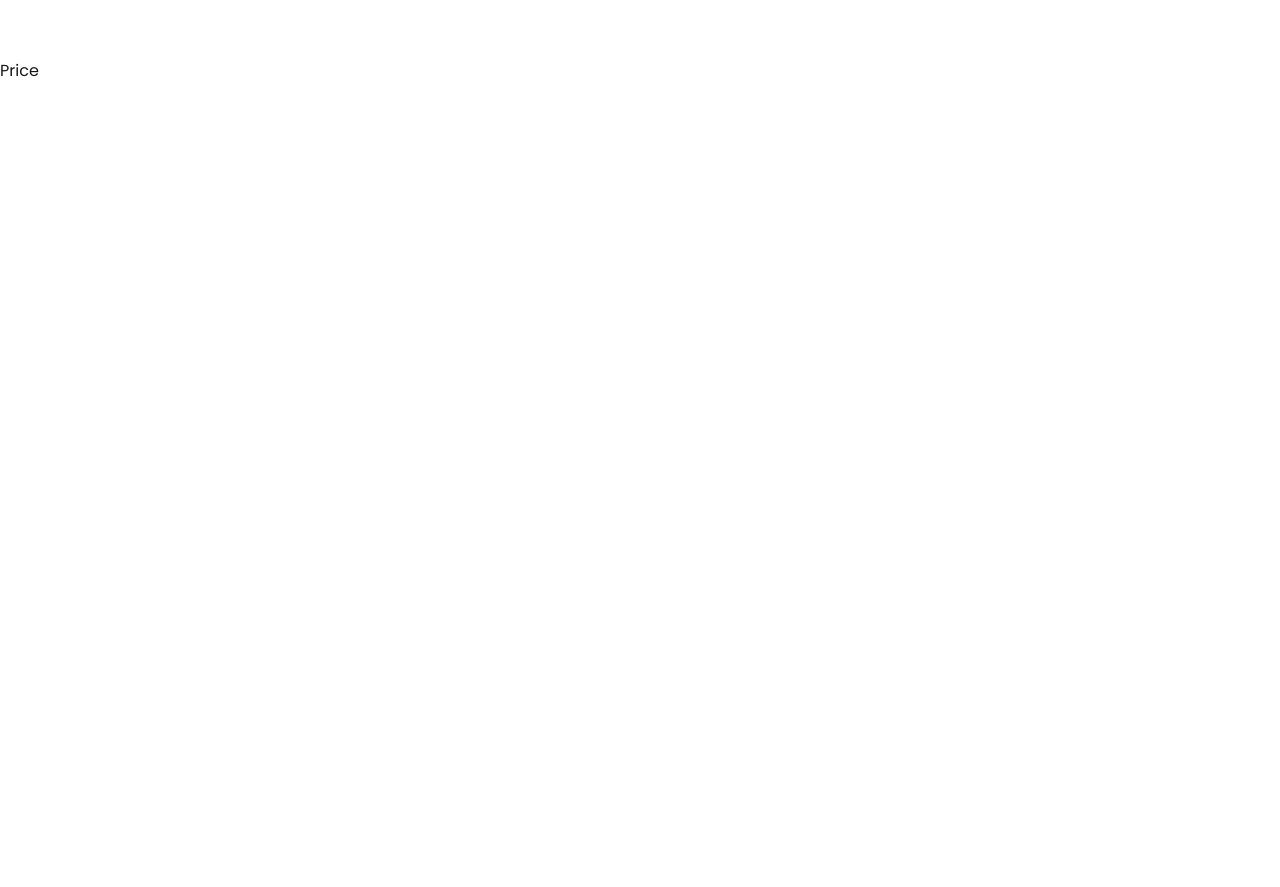
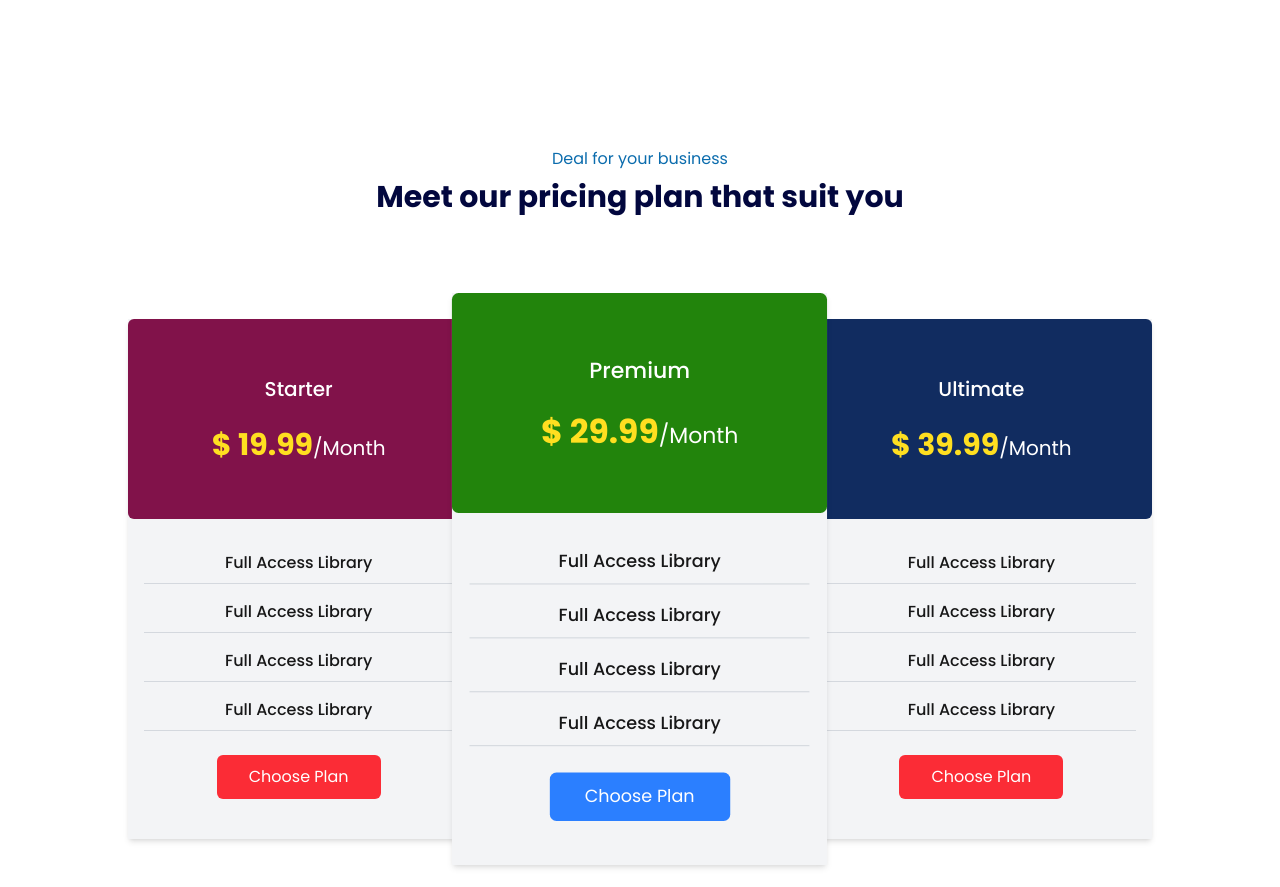
Before and after one commit to azizul96/agency, a Next.js app: page / in a window 1280 px wide. Shown: the part 2160-3047 px from the top of the page. Before the commit the page ends 2243 px from the top, so only its background shows below. Built offline with nearby package versions, Linux system fonts and the light colour scheme.

Commit message:
Price Section done

```diff
--- a/app/components/Price/Price.jsx
+++ b/app/components/Price/Price.jsx
@@ -1,9 +1,25 @@
 import React from 'react';
+import SectionHeading from '../SectionHeading/SectionHeading';
+import PriceCard from './PriceCard'
 
 const Price = () => {
   return (
-    <div>
-      Price
+    <div className='pt-[5rem] pb-[3rem]'>
+      <SectionHeading
+      subHeading="Deal for your business"
+      heading="Meet our pricing plan that suit you"
+      />
+      <div className=' w-[80%] mx-auto grid pt-[6rem] gap-[2rem] lg:gap-0 grid-cols-1 md:grid-cols-2 lg:grid-cols-3 items-center '>
+        <div>
+          <PriceCard  bg="bg-[#81124a]" price=" 19.99" num="1" plan="Starter"/>
+        </div>
+        <div>
+          <PriceCard  bg="bg-[#22840c]" price=" 29.99" num="2" plan="Premium"/>
+        </div>
+        <div>
+          <PriceCard  bg="bg-[#112c60]" price=" 39.99" num="3" plan="Ultimate"/>
+        </div>
+      </div>
     </div>
   );
 };
--- /dev/null
+++ b/app/components/Price/PriceCard.jsx
@@ -0,0 +1,29 @@
+import React from 'react';
+import ButtonRed from '../Button/ButtonRed';
+import ButtonBlue from '../Button/ButtonBlue';
+
+const PriceCard = ({bg, num, price, plan}) => {
+  const large = num=="2"?"lg:scale-110 scale-100 z-[100]": ""
+  return (
+    <div className={`relative ${large} bg-gray-100 shadow-md transform`}>
+      <div className={`${bg} h-[200px] flex flex-col items-center justify-center rounded-md`}>
+        <p className='text-xl text-white font-[500] mb-[1.5rem]'>{plan}</p>
+        <h1 className='text-xl text-white'>
+          <span className='text-3xl text-yellow-300 font-bold'>${price}</span>/Month
+        </h1>
+      </div>
+      <div className='p-4 mt-[1rem] text-center '>
+        <p className='text-base font-[500] border-b-[1.4px] border-gray-300 pb-2 text-black opacity-90 mb-[1rem] '>Full Access Library</p>
+        <p className='text-base font-[500] border-b-[1.4px] border-gray-300 pb-2 text-black opacity-90 mb-[1rem] '>Full Access Library</p>
+        <p className='text-base font-[500] border-b-[1.4px] border-gray-300 pb-2 text-black opacity-90 mb-[1rem] '>Full Access Library</p>
+        <p className='text-base font-[500] border-b-[1.4px] border-gray-300 pb-2 text-black opacity-90 mb-[1rem] '>Full Access Library</p>
+        <div className='mt-[1.5rem] mb-[1.5rem] text-center  '>
+          {num != "2" && <ButtonRed text="Choose Plan"/>}
+          {num == "2" && <ButtonBlue text="Choose Plan"/>}
+        </div>
+      </div>
+    </div>
+  );
+};
+
+export default PriceCard;
```
